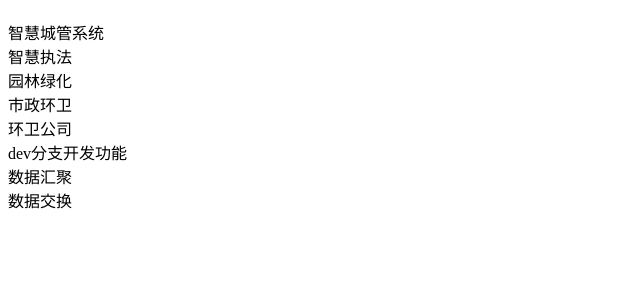
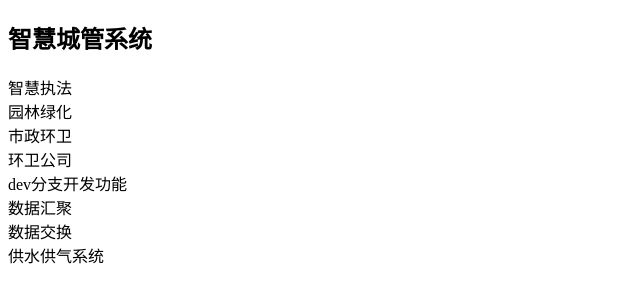
Before and after one commit to bleacleryu/git_demo3, a plain HTML site: page index.html in a window 1280 px wide. Shown: the whole page, without its empty margins (0-640 px from the left). Drawn offline with Linux system fonts and the light colour scheme.

Commit message:
new update

```diff
--- a/index.html
+++ b/index.html
@@ -9,8 +9,7 @@
   <title>Document</title>
  </head>
  <body>
-	<h2></h2>
-	<div>智慧城管系统</div>
+	<h2>智慧城管系统</h2>
 	<div>智慧执法</div>
 	<div>园林绿化</div>
 	<div>市政环卫</div>
@@ -18,5 +17,6 @@
 	<div>dev分支开发功能</div>
 	<div>数据汇聚</div>
 	<div>数据交换</div>
+	<div>供水供气系统</div>
  </body>
 </html>
```
